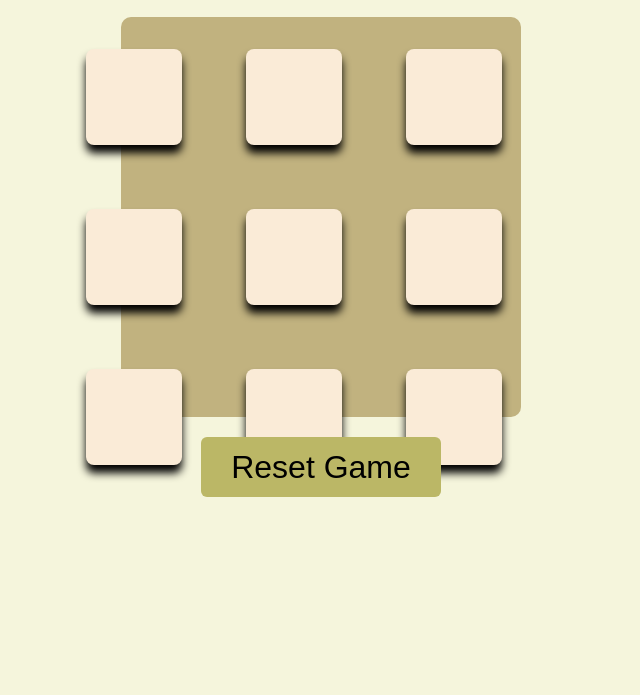
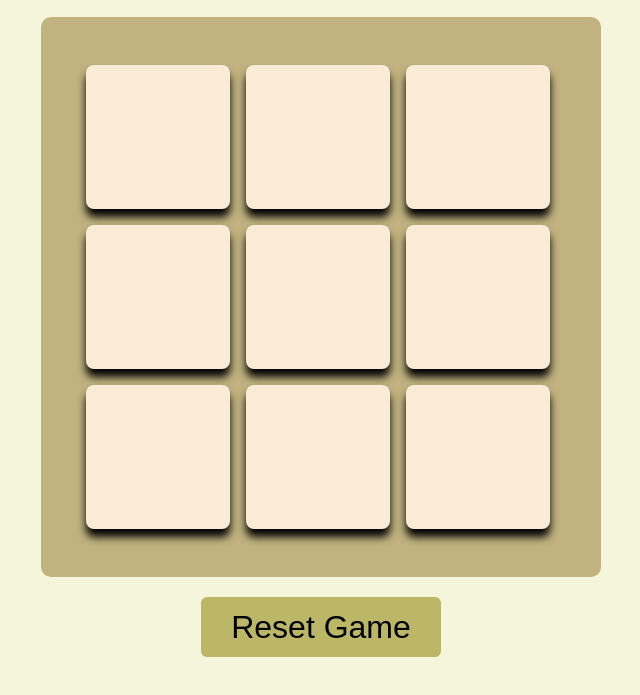
Before and after one commit to phulkeshwarmahto/Tic-Tac-Toe, a plain HTML site: page index.html in a window 1280 px wide. Shown: the part 103-798 px from the top of the page, without its empty margins (319-959 px from the left). Drawn offline with Linux system fonts and the light colour scheme.

Commit message:
Update tac.css

```diff
--- a/tac.css
+++ b/tac.css
@@ -58,8 +58,8 @@ h1 {
     justify-content: center;
     align-items: center;
     flex-wrap: wrap;
-    height: 50vh;
-    width: 50vh;
+    height: 70vh;
+    width: 70vh;
     margin-top: 20px;
     border-radius: 10px;
     background-color: rgb(193, 178, 127);
@@ -85,8 +85,8 @@ h1 {
     grid-template-columns: repeat(3,1);     it also can be used  */
     font-size: 72px;
     margin: 5px;
-    width: 12vmin;
-    height: 12vmin;
+    width: 18vmin;
+    height: 18vmin;
     justify-content: center;
     border-radius: 8px;
     border: none;
```
